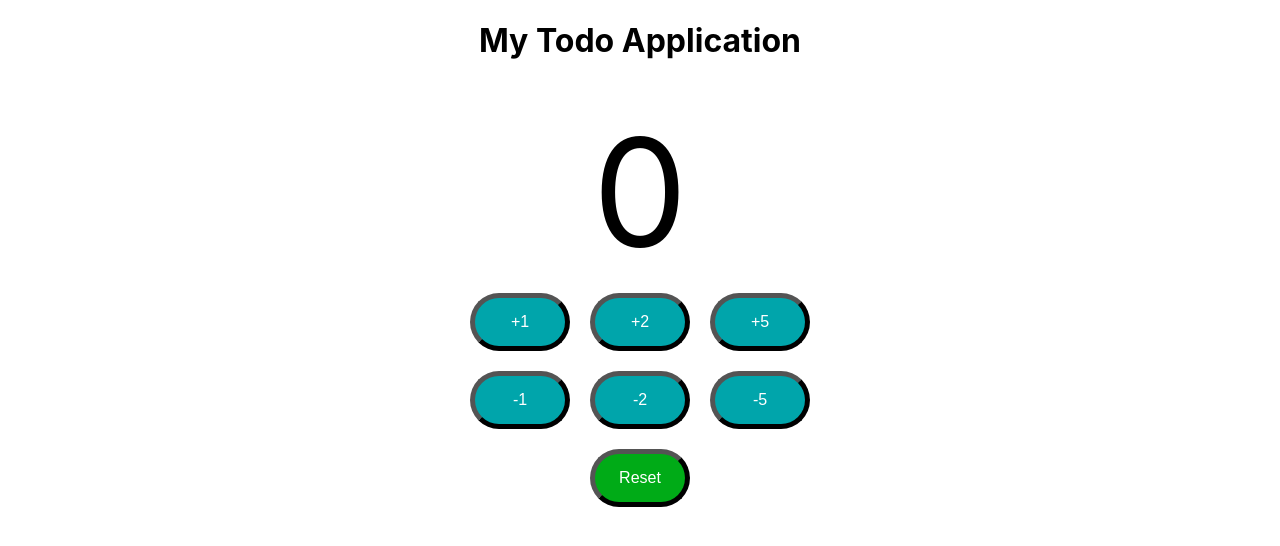
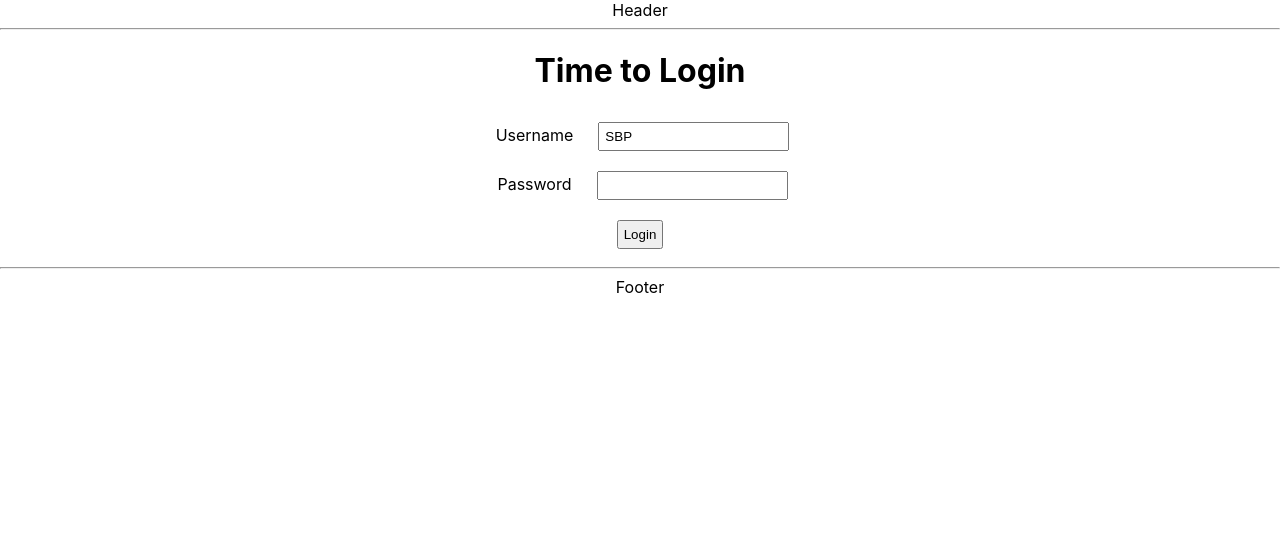
Before and after one commit to ArunDhwaj/learn-spring-and-springboot, a React (Create React App) app in the folder 07-frontend/todo-app/: page /login in a window 1280 px wide. Shown: the top 546 px of the page. Built offline with nearby package versions, Linux system fonts and the light colour scheme.

Commit message:
07-frontend: React App: todo app version 1: Completed

```diff
--- a/07-frontend/todo-app/package.json
+++ b/07-frontend/todo-app/package.json
@@ -8,6 +8,7 @@
     "@testing-library/user-event": "^13.5.0",
     "react": "^18.2.0",
     "react-dom": "^18.2.0",
+    "react-router-dom": "^6.13.0",
     "react-scripts": "5.0.1",
     "web-vitals": "^2.1.4"
   },
--- a/07-frontend/todo-app/src/App.js
+++ b/07-frontend/todo-app/src/App.js
@@ -1,17 +1,14 @@
 import {Component} from "react";
-
-
 import './App.css';
-
 import Counter from './components/counter/Counter';
+import TodoApp from "./components/todo/TodoApp";
 
 
 function App() {
   return (
     <div className="App">
-     <h1> My Todo Application </h1>
-      <br/>
-      <Counter />
+      {/* <Counter /> */}
+      <TodoApp />
     </div>
   );
 }
--- /dev/null
+++ b/07-frontend/todo-app/src/components/todo/TodoApp.css
@@ -0,0 +1,4 @@
+input, label, button {
+    margin: 10px;
+    padding: 5px;
+}
--- /dev/null
+++ b/07-frontend/todo-app/src/components/todo/TodoApp.jsx
@@ -0,0 +1,173 @@
+
+import { useState } from 'react';
+import './TodoApp.css';
+import {BrowserRouter, Routes, Route, useNavigate, useParams, Link} from 'react-router-dom';
+
+
+export default function TodoApp(){
+
+    return(
+        <div className="TodoApp">
+            {/* <h1>Todo Management Application</h1> */}
+            <HeaderComponent/>
+            <BrowserRouter>
+                <Routes>
+                    <Route path="/" element={<LoginComponent />} />
+                    <Route path="/login" element={<LoginComponent />} />
+                    <Route path="/welcome/:username" element={<WelcomeComponent />} />
+                    <Route path="/todos" element={<ListTodosComponent />} />
+                    <Route path="/logout" element={<LogoutComponent />} />
+                    <Route path="*" element={<ErrorComponent />} />
+
+                </Routes>
+            </BrowserRouter>
+            <FooterComponent/>
+
+        </div>
+    )
+}
+
+function LoginComponent(){
+    const [username, setUsername] = useState("SBP");
+    const [password, setPassword] = useState("");
+
+    const [successM, setSuccessM] = useState(false);
+    const [errorM, setErrorM] = useState(false);
+    const navigate = useNavigate();
+
+
+    function handleSubmit(){
+        if(username==="SBP" && password==="admin"){
+            setSuccessM(true);
+            setErrorM(false);
+            navigate(`/welcome/${username}`);
+        }
+        else{
+            setSuccessM(false);
+            setErrorM(true);
+        }
+    }
+
+    return(
+        <div className="Login">
+            <h1>Time to Login</h1>
+
+           {successM &&  <div className='successMessage'> Authenticated Successfully</div>}
+           {errorM && <div className='errorMessage'> Authenticated Failed. Please check your credential.</div>}
+
+            <div className="LoginForm">
+                <div>
+                    <label>Username</label>
+                    <input type="text" name="username"  value={username} onChange={(event)=>setUsername(event.target.value)}/>
+                </div>
+                <div>
+                    <label>Password</label>
+                    <input type="password" name="password" value={password} onChange={(event)=>setPassword(event.target.value)}/>
+                </div>
+                <div>
+                    <button type="button" name="login" onClick={handleSubmit}>Login</button>
+                </div>
+            </div>
+        </div>
+    )
+}
+
+function WelcomeComponent(){
+
+    const params = useParams();
+
+
+    return(
+        <div className="Welcome">
+            <h1>Welcome {params.username}</h1>
+            <div>
+                Manage your todos - Go here <Link to="/todos">Go here</Link>
+            </div>
+        </div>
+    )
+}
+
+function ErrorComponent(){
+    return(
+        <div className="ErrorComponent">
+            <h1>We are really working hard!</h1>
+            <div>
+                Apologies for the 404. Reach out to our team SRE.
+            </div>
+        </div>
+    )
+}
+
+function ListTodosComponent(){
+
+    const today = new Date();
+    const targetDate = new Date(today.getFullYear() + 12, today.getMonth(), today.getDay());
+
+    const todos = [
+        {id:1, description:"Learn AWS", done: false, targetDate: targetDate},
+        {id:2, description:"Learn Kafka", done: false, targetDate: targetDate},
+        {id:3, description:"Learn Kubernetes", done: false, targetDate: targetDate}
+    ];
+
+    return(
+        <div className="ListTodosComponent">
+            <h1> Things you want to do!</h1>
+            <div>
+                <table>
+                    <thead>
+                        <tr>
+                            <td>Id</td>
+                            <td>Description</td>
+                            <td>Is Done? </td>
+                            <td>Target Date </td>
+                        </tr>
+                    </thead>
+
+                    <tbody>
+                        {
+                            todos.map(
+                                todo =>(
+                                    <tr key={todo.id} >
+                                        <td>{todo.id}</td>
+                                        <td>{todo.description}</td>
+                                        <td>{todo.done.toString()}</td>
+                                        <td>{todo.targetDate.toDateString()}</td>
+                                    </tr>
+                                )
+                            )
+                        }
+
+                    </tbody>
+                </table>
+            </div>
+        </div>
+    )
+}
+
+
+function HeaderComponent(){
+    return(
+        <div className="Header">
+            Header <hr/>
+        </div>
+    )
+}
+
+function FooterComponent(){
+    return(
+        <div className="Footer">
+           <hr/> Footer
+        </div>
+    )
+}
+
+function LogoutComponent(){
+    return(
+        <div className="LogoutComponent">
+            <h1>You are logged out!</h1>
+            <div>
+                Thank you for using our App. Come back soon!
+            </div>
+        </div>
+    )
+}
```
Also changed, not shown: 1 other file (tests, documents, lock files or other folders).
